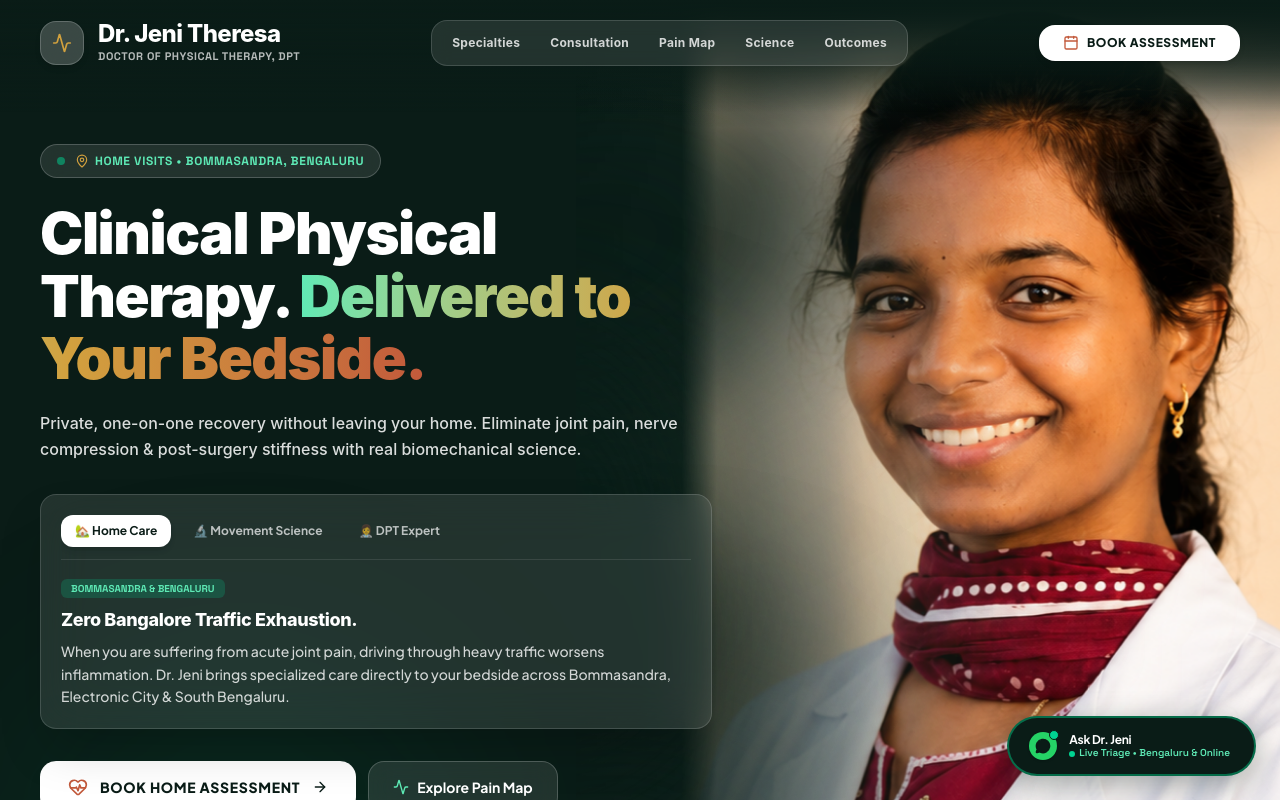
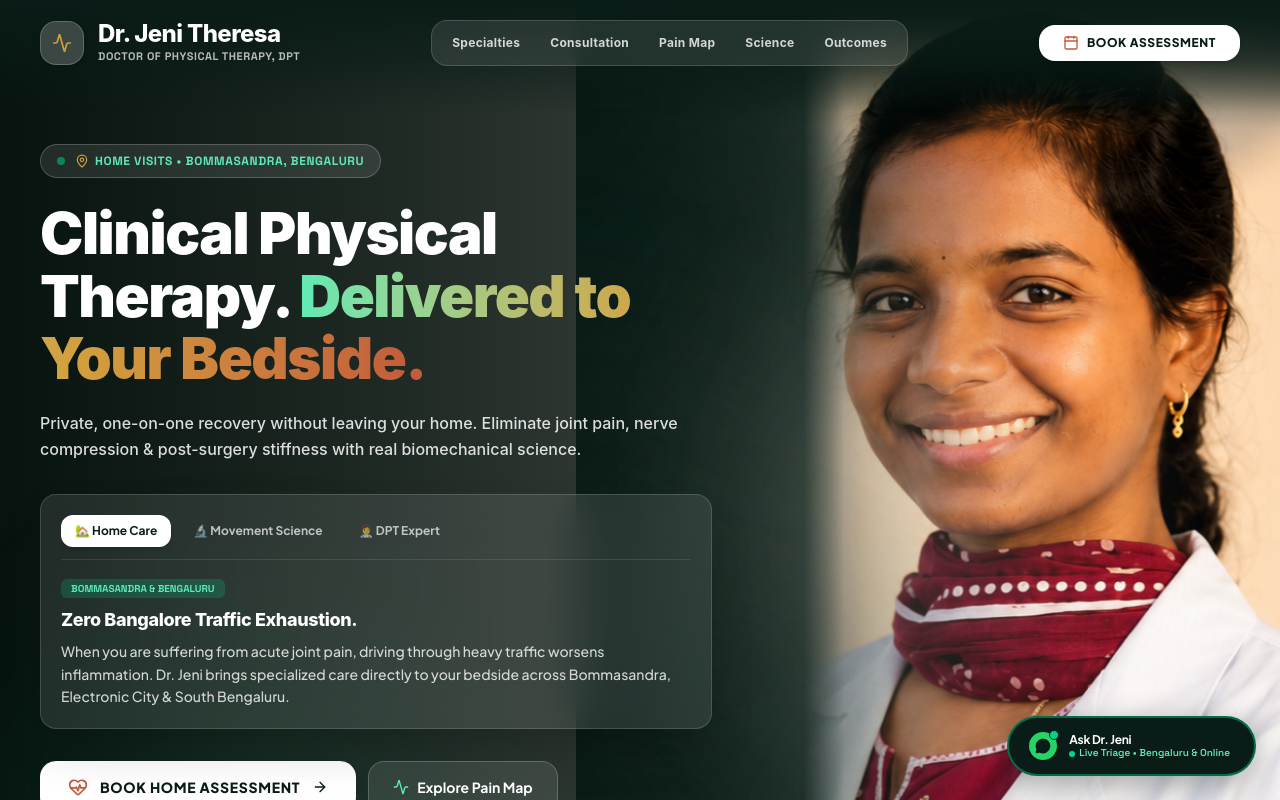
Before and after one commit to stalinSaga04/JeniTheresa_physiotherapist, a React (Vite) app: page / in a window 1280 px wide. Shown: the top 800 px of the page. Built offline with nearby package versions, Linux system fonts and the light colour scheme; a web font is replaced by a local one.

Commit message:
feat: implement exact multi-stop editorial gradient background transitioning from deep charcoal-emerald through hazy slate-taupe into luminous champagne ivory

```diff
--- a/src/components/Hero.jsx
+++ b/src/components/Hero.jsx
@@ -43,44 +43,40 @@ const Hero = ({ onOpenTriage }) => {
   const activeTabData = tabs.find(t => t.id === activeTab);
 
   return (
-    <section ref={scrollRef} className="relative min-h-[100svh] md:min-h-[90vh] bg-[#0A1C17] overflow-hidden flex flex-col justify-center">
+    <section ref={scrollRef} className="relative min-h-[100svh] md:min-h-[90vh] bg-gradient-to-r from-[#07130F] via-[#0E201B] via-[52%] via-[#434A44] via-[70%] to-[#F1EADF] overflow-hidden flex flex-col justify-center">
 
       {/* Subtle ambient studio lighting on left side */}
       <div className="absolute bottom-10 left-10 w-[400px] h-[400px] bg-emerald-500/10 rounded-full blur-[120px] pointer-events-none" />
       <div className="absolute top-0 inset-x-0 h-28 bg-gradient-to-b from-[#0A1C17] via-[#0A1C17]/60 to-transparent pointer-events-none z-10" />
 
-      {/* ── DESKTOP & WIDESCREEN PANORAMIC PORTRAIT BACKDROP (Recreated editorial studio lighting structure with left-shifted warm background glow & exact posture presence!) ── */}
-      <div className="absolute top-0 right-0 bottom-0 w-[60%] sm:w-[58%] md:w-[56%] lg:w-[55%] z-0 hidden md:block overflow-hidden bg-[#0A1C17]">
+      {/* ── DESKTOP & WIDESCREEN PANORAMIC PORTRAIT BACKDROP (Exact Editorial Charcoal-to-Champagne Studio Lighting!) ── */}
+      <div className="absolute top-0 right-0 bottom-0 w-[60%] sm:w-[58%] md:w-[56%] lg:w-[55%] z-0 hidden md:block overflow-hidden bg-gradient-to-r from-[#0E201B] via-[#3E4A44] to-[#F7F1E6]">
+
+        {/* Radiant champagne studio backdrop light illuminating behind Dr. Jeni Theresa's silhouette */}
+        <div className="absolute top-[10%] right-[5%] w-[650px] h-[750px] rounded-full bg-gradient-to-tr from-[#E6DECF]/30 via-[#F9F5EB]/65 to-white/75 blur-[130px] opacity-95 pointer-events-none" />
+
         <img
           src="/images/dr-jeni-portrait.png"
           alt="Dr. Jeni Theresa — Doctor of Physical Therapy"
-          className="w-full h-full object-cover object-[45%_top] lg:object-[42%_top] scale-[1.03] transform-gpu transition-transform duration-700"
+          className="relative z-10 w-full h-full object-cover object-[45%_top] lg:object-[42%_top] scale-[1.03] transform-gpu transition-transform duration-700"
           onError={(e) => { e.target.src = '/images/dr-jeni-clinical.jpg'; }}
         />
 
-        {/* ── ARCHITECTURAL STUDIO BACKDROP LIGHTING ("White background ah left la light ah shift pannu") ── */}
-        {/* Subtle illuminated warm neutral ambient studio glow shifted toward the left mid-screen to reproduce the luminous wall backdrop behind her silhouette */}
-        <div className="absolute top-[20%] left-[8%] w-[480px] h-[580px] rounded-full bg-gradient-to-r from-[#F7F2E8]/20 via-amber-100/15 to-transparent blur-[130px] opacity-85 pointer-events-none" />
+        {/* ── EXACT EDITORIAL STUDIO TRANSITION MASK ("Background for hero section exact ah indha mari apply pannu") ── */}
+        {/* 1. Smooth smoky charcoal-taupe diffusion spreading across the left 38% boundary to reproduce the reference image gradient without sharp lines! */}
+        <div className="absolute z-20 inset-y-0 left-0 w-[38%] bg-gradient-to-r from-[#07130F] from-[5%] via-[#162923]/90 via-[30%] via-[#3E4A44]/75 via-[60%] via-[#8D887C]/35 via-[85%] to-transparent pointer-events-none" />
 
-        {/* ── ERGONOMIC CURVING SHADOW CONTOURS (Gracefully bends along the left text boundary while allowing the bright background wall & Dr. Jeni's face to shine clearly!) ── */}
-        {/* 1. Base contour spine mask spanning only the leftmost 20% boundary so Dr. Jeni's face & ambient background remain brilliantly exposed */}
-        <div className="absolute inset-y-0 left-0 w-[20%] bg-gradient-to-r from-[#0A1C17] from-0% via-[#0A1C17]/95 via-[45%] via-[#0A1C17]/40 via-[75%] to-transparent pointer-events-none" />
+        {/* 2. Soft contoured dark emerald atmosphere curves along the far left seam to cushion typography cards naturally */}
+        <div className="absolute z-20 top-[5%] -left-[350px] w-[640px] h-[450px] rounded-[50%] bg-[#0A1C17] rotate-[-15deg] blur-[105px] opacity-95 pointer-events-none" />
+        <div className="absolute z-20 top-[38%] -left-[300px] w-[580px] h-[380px] rounded-[50%] bg-[#0A1C17] rotate-[14deg] blur-[115px] opacity-95 pointer-events-none" />
+        <div className="absolute z-20 bottom-[4%] -left-[320px] w-[600px] h-[400px] rounded-[50%] bg-[#0A1C17] rotate-[-18deg] blur-[105px] opacity-90 pointer-events-none" />
 
-        {/* 2. Upper Curving Arc (Rotate -15deg): Angled elliptical shadow cushioning the main Clinical Therapy Headline and badges */}
-        <div className="absolute top-[5%] -left-[340px] w-[640px] h-[400px] rounded-[50%] bg-[#0A1C17] rotate-[-15deg] blur-[95px] opacity-95 pointer-events-none" />
-
-        {/* 3. Middle Bending Contour (Rotate +14deg): Curves inward gracefully around the silhouette of the interactive glassmorphism treatment card */}
-        <div className="absolute top-[38%] -left-[290px] w-[570px] h-[370px] rounded-[50%] bg-[#0A1C17] rotate-[14deg] blur-[105px] opacity-95 pointer-events-none" />
-
-        {/* 4. Lower Swelling Arc (Rotate -18deg): Swoops out at the base to cradle the Book Home Assessment buttons and 4.9/5 patient credentials */}
-        <div className="absolute bottom-[4%] -left-[310px] w-[600px] h-[380px] rounded-[50%] bg-[#0A1C17] rotate-[-18deg] blur-[100px] opacity-90 pointer-events-none" />
-
-        {/* 5. Subtle Inner Curvature Aura: Deepens the studio atmosphere along the joint curve without darkening her face */}
-        <div className="absolute top-[26%] -left-[220px] w-[350px] h-[460px] rounded-full bg-gradient-to-tr from-[#0A1C17] via-[#0A1C17]/80 to-emerald-800/20 rotate-[10deg] blur-[115px] opacity-80 pointer-events-none" />
+        {/* 3. Delicate warm ambient light drift uniting mid-screen taupe tones with the bright studio background wall */}
+        <div className="absolute z-20 top-[25%] left-[10%] w-[420px] h-[500px] rounded-full bg-gradient-to-r from-transparent via-[#EDE5D8]/20 to-[#F9F5EE]/35 blur-[125px] opacity-85 pointer-events-none" />
 
         {/* Seamless top and bottom viewport transitions */}
-        <div className="absolute top-0 inset-x-0 h-32 bg-gradient-to-b from-[#0A1C17] via-[#0A1C17]/60 to-transparent pointer-events-none" />
-        <div className="absolute bottom-0 inset-x-0 h-32 bg-gradient-to-t from-[#0A1C17] via-[#0A1C17]/60 to-transparent pointer-events-none" />
+        <div className="absolute z-30 top-0 inset-x-0 h-32 bg-gradient-to-b from-[#0A1C17] via-[#0A1C17]/60 to-transparent pointer-events-none" />
+        <div className="absolute z-30 bottom-0 inset-x-0 h-32 bg-gradient-to-t from-[#0A1C17] via-[#0A1C17]/60 to-transparent pointer-events-none" />
       </div>
 
       {/* ── Main Content Container (Left 50% Typography + Mobile Top Portrait) ── */}
```
